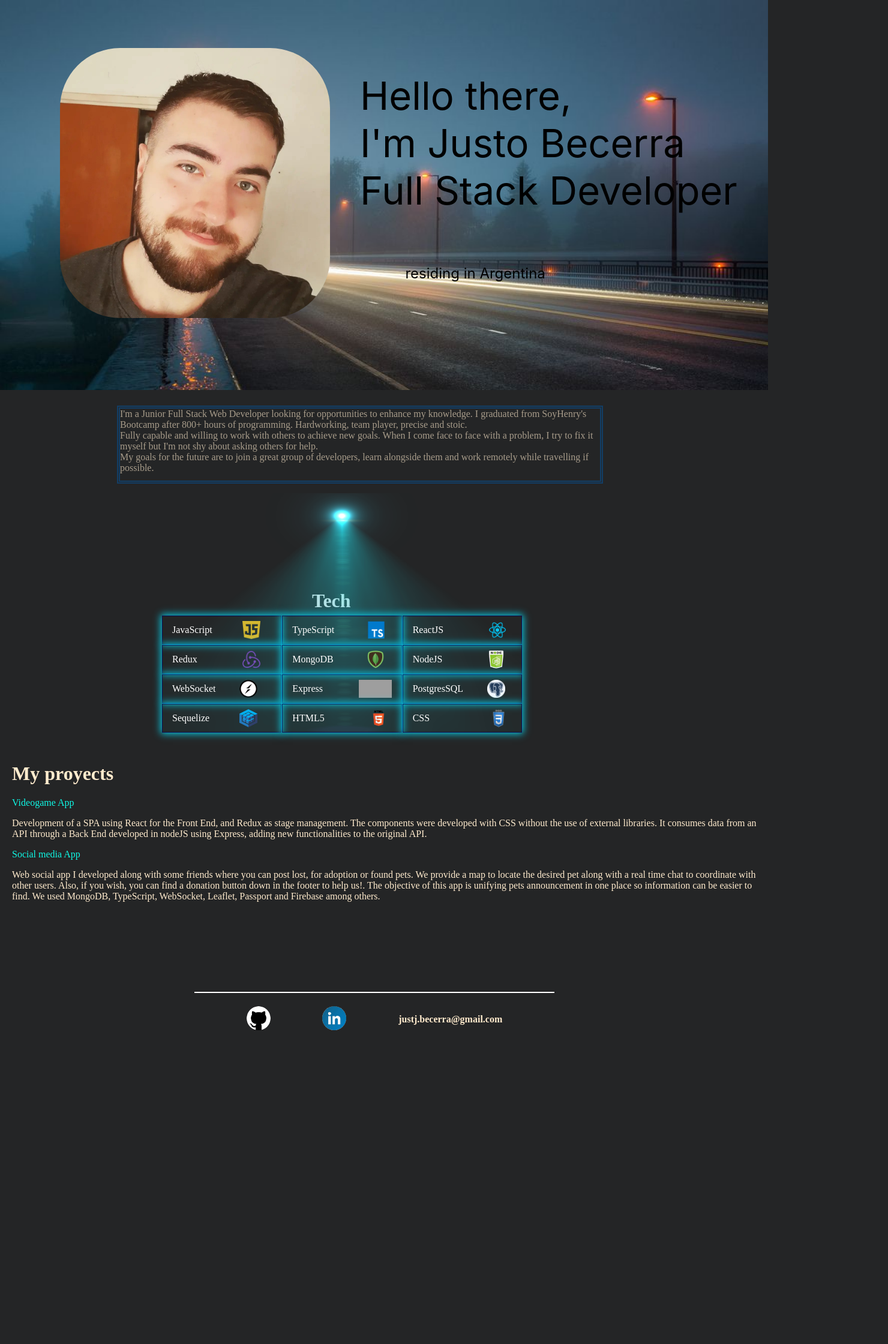
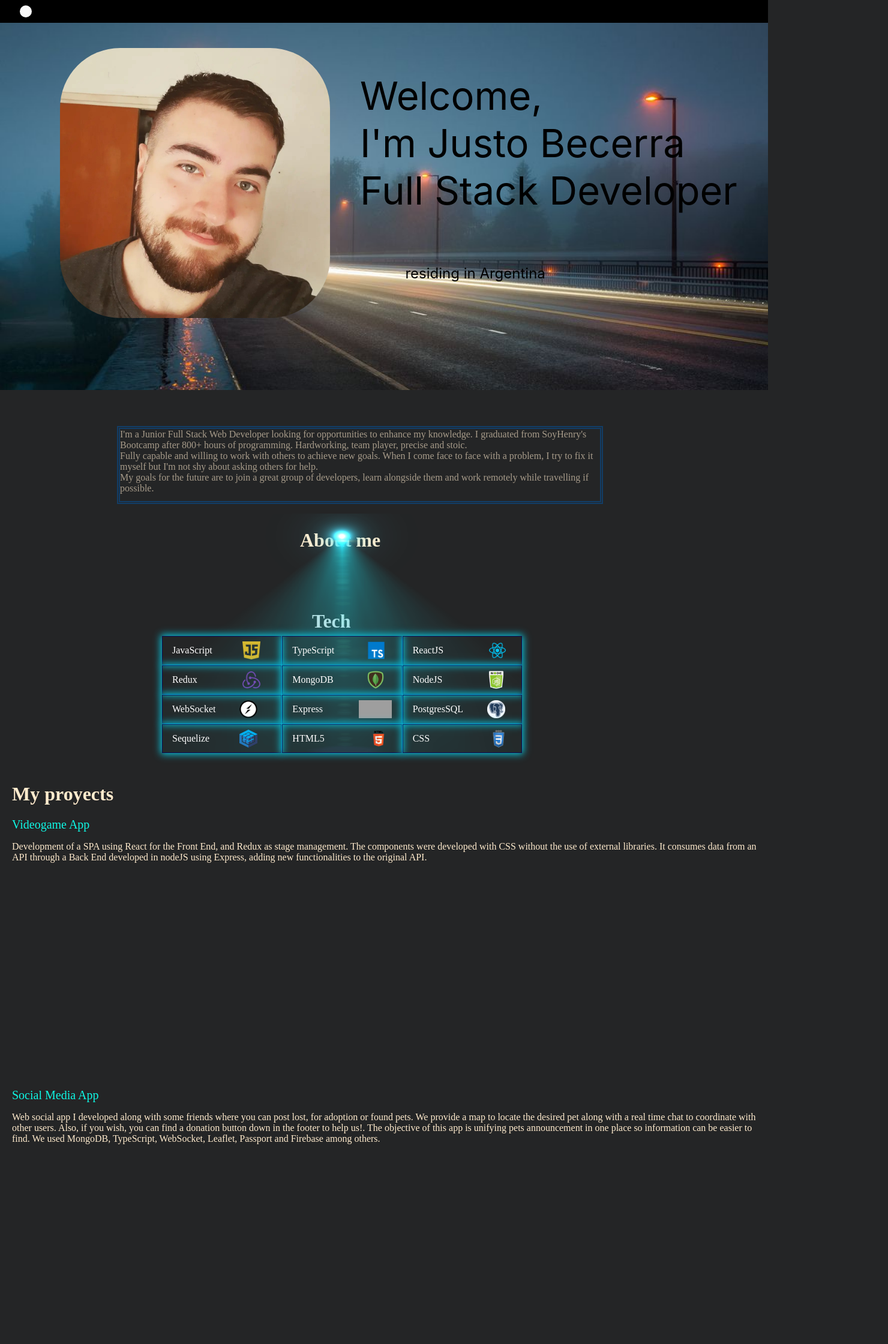
Before and after one commit to JustBecerra/Portfolio, a React (Create React App) app: page / in a window 1280 px wide. Shown: the top 2240 px of the page at 60% size, 1480 px wide, since content can reach past the window. Before the commit the page ends 1742 px from the top, so only its background shows below. Built offline with nearby package versions, Linux system fonts and the light colour scheme; grey boxes are pictures that could not be loaded.

Commit message:
arranque con traduccion

```diff
--- a/package.json
+++ b/package.json
@@ -4,6 +4,7 @@
   "private": true,
   "dependencies": {
     "@material-ui/core": "^4.12.3",
+    "@mui/icons-material": "^5.2.0",
     "@testing-library/jest-dom": "^5.15.1",
     "@testing-library/react": "^11.2.7",
     "@testing-library/user-event": "^12.8.3",
@@ -12,7 +13,9 @@
     "nodemon": "^2.0.15",
     "react": "^17.0.2",
     "react-dom": "^17.0.2",
+    "react-player": "^2.9.0",
     "react-scripts": "4.0.1",
+    "screenfull": "^6.0.0",
     "web-vitals": "^1.1.2"
   },
   "scripts": {
--- a/public/index.html
+++ b/public/index.html
@@ -24,6 +24,10 @@
       work correctly both with client-side routing and a non-root public URL.
       Learn how to configure a non-root public URL by running `npm run build`.
     -->
+    <link
+      rel="stylesheet"
+      href="https://fonts.googleapis.com/css?family=Roboto:300,400,500,700&display=swap"
+    />
     <title>React App</title>
   </head>
   <body>
--- a/src/App.css
+++ b/src/App.css
@@ -1,14 +1,13 @@
-/* .backGround{
+.navbar{
   position:fixed;
-  width:100%;
-  height:400px;
-} */
+  background-color: black;
+
+}
 
 .imagenfondo{
   background-image: url('../src/components/imgs/night\ road.jpg');
   background-repeat: no-repeat;
   background-size: cover;
-  /* background-attachment: fixed; */
   box-sizing: border-box;
   height:650px;
 }
--- a/src/App.js
+++ b/src/App.js
@@ -1,17 +1,16 @@
 import './App.css';
-import backG from './components/imgs/night road.jpg'
+import React, { useState } from 'react';
 import pic from './components/imgs/sonriente.jpg'
 import Intro from './components/PersonalInfo/Intro'
 import Techs from './components/PersonalInfo/Techs'
 import Proyects from './components/Proyects/Proyects'
 import Footer from './components/Footer/Footer'
 import '../src/components/Proyects/proyects.css'
-import { Box, Typography } from '@material-ui/core';
+import { Box, Container, Switch, Typography } from '@material-ui/core';
 import { createTheme } from '@material-ui/core';
 import { ThemeProvider } from '@material-ui/styles';
 
 function App() {
-
   const theme = createTheme({
     typography: {
       // palette: {
@@ -34,17 +33,31 @@ function App() {
       ].join(','),
     },
   });
-
+  const [translate,setTranslate] = useState(false)
   return (
     <div>
+      <Container className='navbar'>
+        <Switch
+          checked={translate}
+          onChange={() => setTranslate(!translate)}
+        />
+      </Container>
        <div className='imagenfondo'>
          <img className='profilePic' src={pic} alt="nothing"/>
            <Typography variant="p" className='welcometext'>
              <ThemeProvider theme={theme}>
               <Box fontFamily='BlinkMacSystemFont' fontSize='65px'>
-              Hello there,<br/>
-              I'm Justo Becerra<br/>
-              Full Stack Developer<br/>
+              {translate === false ? <Box fontFamily='BlinkMacSystemFont' fontSize='65px'>
+                  Welcome, <br/>
+                  I'm Justo Becerra<br/>
+                  Full Stack Developer<br/>
+              </Box>
+               : <Box fontFamily='BlinkMacSystemFont' fontSize='65px'>
+                Bienvenido, <br/>
+                soy Justo Becerra<br/>
+                Full Stack Developer<br/>
+              </Box>}
+
 
               </Box>
               </ThemeProvider>
--- a/src/components/Footer/footer.css
+++ b/src/components/Footer/footer.css
@@ -30,6 +30,8 @@
     background: linear-gradient(to bottom, #CE8523 0%, #081F2E 50%, #000000 100%); */
     width:600px;
     height:80px;
+    position:absolute;
+    left:1px;
 }
 
 .textito{
--- a/src/components/PersonalInfo/Intro.jsx
+++ b/src/components/PersonalInfo/Intro.jsx
@@ -3,7 +3,7 @@ import './intro.css'
 export default function Intro(){
   return(
       <div>
-          {/* <h1 className='Aboutme'>About me</h1> */}
+          <h1 className='Aboutme'>About me</h1>
           <p className='Pbackground'>
             I'm a Junior Full Stack Web Developer looking for opportunities to enhance my knowledge.
             I graduated from SoyHenry's Bootcamp after 800+ hours of programming.
--- a/src/components/PersonalInfo/intro.css
+++ b/src/components/PersonalInfo/intro.css
@@ -1,5 +1,4 @@
 .Pbackground{
-  /* font-family:'sans-serif'; */
   color:blanchedalmond;
   margin-left: 20px;
   width:800px;
@@ -9,6 +8,7 @@
   top:10px;
   left:175px;
   border: 5px double #074f92;
+  margin-top: 50px;
 }
 
 body{
@@ -16,7 +16,8 @@ body{
 }
 
 .Aboutme{
+  color:blanchedalmond;
   position:absolute;
-  bottom:-100px;
+  bottom:-140px;
   left:500px;
 }
--- a/src/components/Proyects/Proyects.jsx
+++ b/src/components/Proyects/Proyects.jsx
@@ -1,6 +1,7 @@
 import React from 'react'
-// import { AudioCard, VideoCard } from 'material-ui-player'
+import ReactPlayer from 'react-player'
 import './proyects.css'
+import { Container } from '@material-ui/core'
 
 export default function Proyects(){
     return(
@@ -16,11 +17,13 @@ export default function Proyects(){
                     consumes data from an API through a Back End developed in nodeJS using Express,
                     adding new functionalities to the original API.
                 </p>
-                {/* <VideoCard src={'https://vimeo.com/640730517/a54e463073'} /> */}
+                <Container className='PIvideo'>
+                  <ReactPlayer className='PIvideo' url='https://vimeo.com/640730517/a54e463073'/>
+                </Container>
             </div>
             <div>
                 <a className='links' href="https://huellitas.vercel.app/home">
-                  Social media App
+                  Social Media App
                 </a>
                 <p className='parrafo'>
                     Web social app I developed along with some friends where you can post lost, for adoption or found pets.
@@ -29,8 +32,12 @@ export default function Proyects(){
                     The objective of this app is unifying pets announcement in one place so information can be easier to find.
                     We used MongoDB, TypeScript, WebSocket, Leaflet, Passport and Firebase among others.
                 </p>
-                {/* <VideoCard src={'https://www.youtube.com/watch?v=VXivMZ0iOYU'}/> */}
+                <Container className='PGvideo'>
+                  <ReactPlayer controls={true} url='https://www.youtube.com/watch?v=VXivMZ0iOYU' />
+                </Container>
+
             </div>
+            <h2 className='thankstext'>Hope you liked it, if you wish to contact me, you can go ahead and check below.</h2>
         </div>
     )
 }
--- a/src/components/Proyects/proyects.css
+++ b/src/components/Proyects/proyects.css
@@ -10,4 +10,24 @@
 .links{
   color:rgb(15, 248, 229);
   text-decoration:none;
+  font-size: 20px;
 }
+
+.PIvideo{
+  width:600px;
+  position:relative;
+  right:50px;
+}
+
+.PGvideo{
+  width:600px;
+  position:relative;
+  right:100px;
+}
+
+.thankstext{
+  color:blanchedalmond;
+  position:relative;
+  top:150px;
+  left:200px;
+}
```
Also changed, not shown: 2 other files (tests, documents, lock files or other folders).
